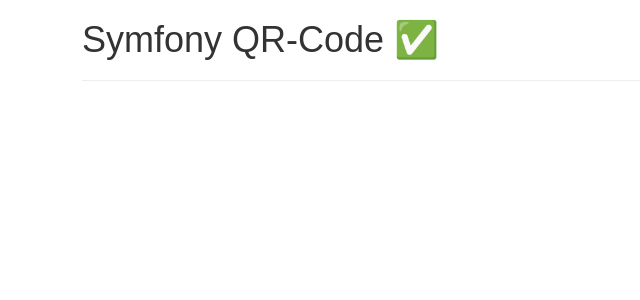
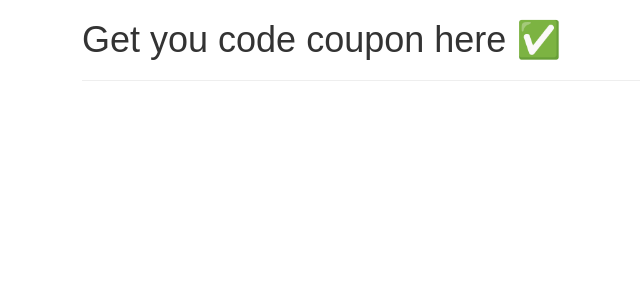
Before and after one commit to ihebkh/trippie_web, a Symfony app: template templates/default/index.html.twig in a window 1280 px wide. Shown: the top 300 px of the page, without its empty margins (158-798 px from the left). Run offline with Twig, Linux system fonts and the light colour scheme; the template is opened without the code that fills it, so the values that code supplies are empty; some libraries are stand-ins or nearby versions.

Commit message:
roue+discount

```diff
--- a/templates/default/index.html.twig
+++ b/templates/default/index.html.twig
@@ -3,7 +3,7 @@
 {% block body %}
 
 <div class="example-wrapper">
-    <h1>Symfony QR-Code ✅</h1> <hr>
+    <h1>Get you code coupon here  ✅</h1> <hr>
     <div class="row">
         <div class="col-md-12 text-center">
            {% if qrCode %}
--- a/templates/home/indexroue.html.twig
+++ b/templates/home/indexroue.html.twig
@@ -27,5 +27,5 @@
 <audio controls="controls" id="applause" src={{ asset('assets/audio/applause.mp3') }} type="audio/mp3"></audio>
 <audio controls="controls" id="wheel" src={{ asset('assets/audio/wheel.mp3') }} type="audio/mp3"></audio>
 <script src="//cdn.jsdelivr.net/npm/sweetalert2@11"></script>
-<script src={{ asset('assets/js10/main.js') }}></script>
+<script src={{ asset('assets/js12/main.js') }}></script>
 {% endblock %}
```
Also changed, not shown: public/assets/js11/main.js (deleted), public/assets/js12/main.js (added), public/assets/js15/main.js (added), public/assets2/qr-code/644b188978ccc.png (added), public/assets2/qr-code/644b190279496.png (added), public/assets2/qr-code/644b195d825f5.png (added).
